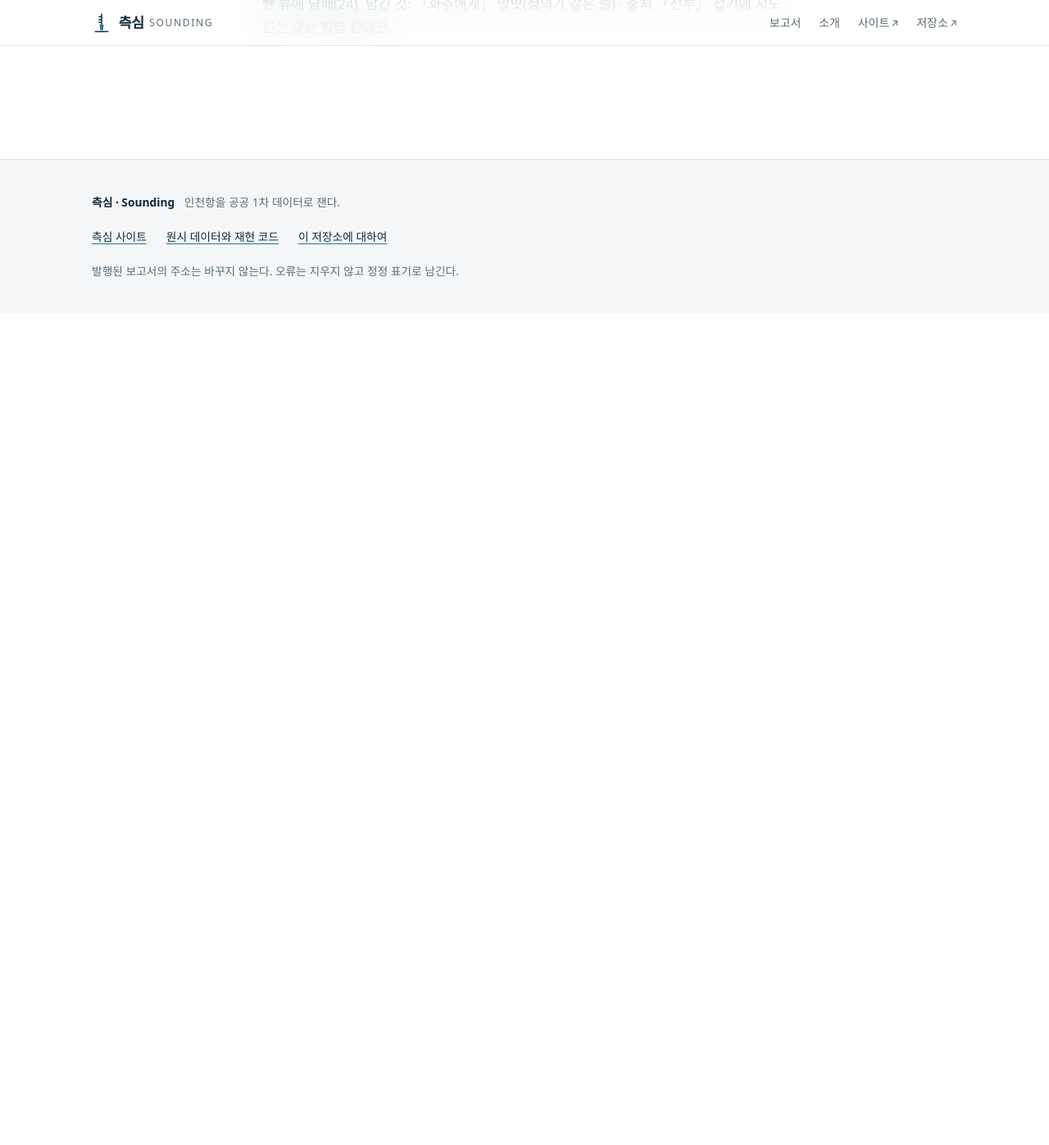
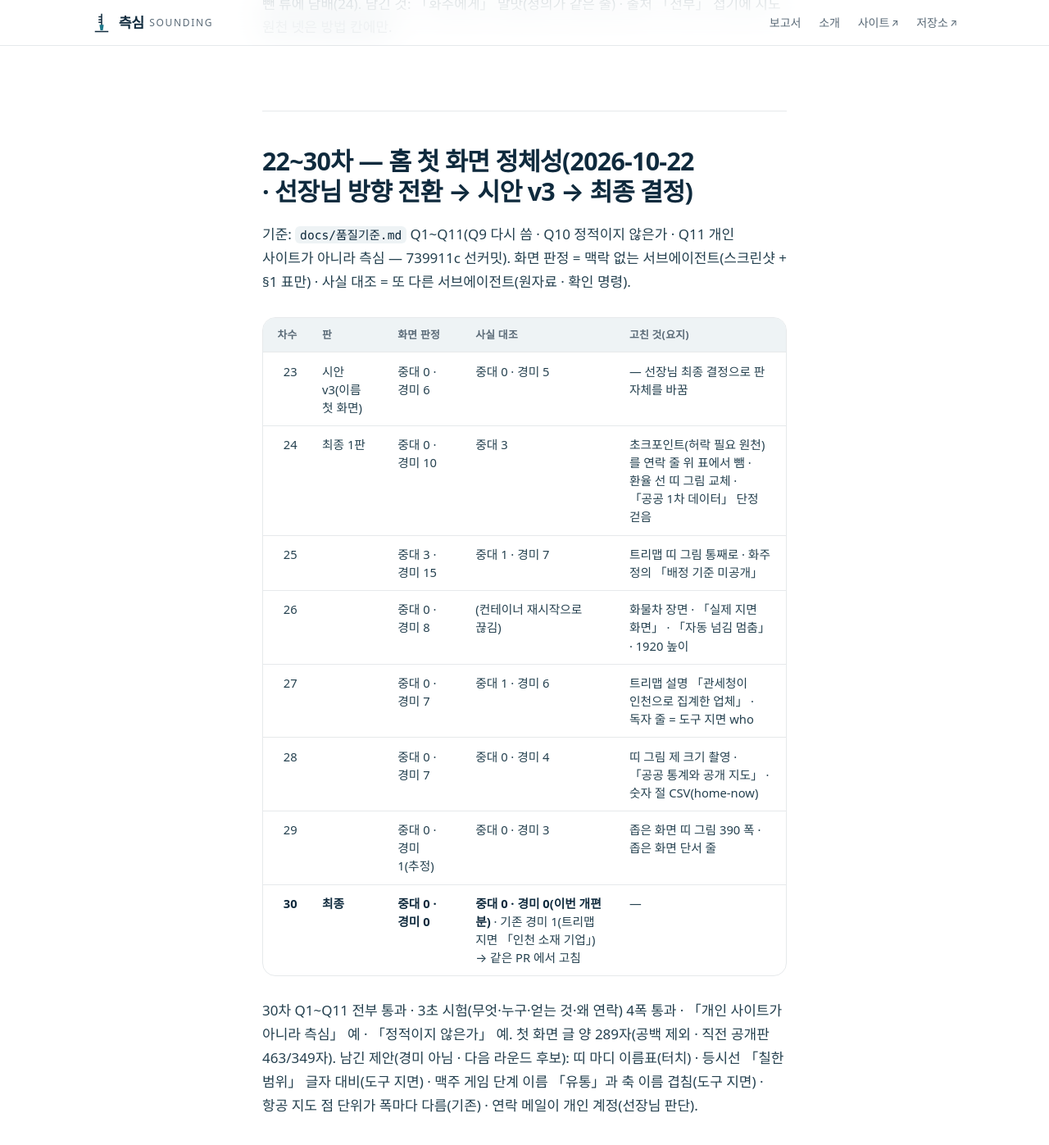
Before and after one commit to jisangj03-dev/incheon-port-analysis, a Jekyll site: the page built from docs/채점표_20261020.md, in a window 1280 px wide and 1400 px high, scrolled down 10074 px. Shown: the top 1397 px of the window at 82% size. Built offline with Jekyll 4.4.1, drawn with Linux system fonts in a browser that asks for light colours; some web fonts are replaced; our own code applies the rules of GitHub Pages for plain Markdown files; before the commit the page ends 10456 px from its top, so only the background shows below that.

```diff
--- a/docs/채점표_20261020.md
+++ b/docs/채점표_20261020.md
@@ -131,3 +131,21 @@
 6. 독일행 대권선이 러시아 상공(실제 화물기는 우회) — 범례 「대권 계산」으로 Q3 성립.
 
 20차 사실 대조 경미 중 고친 것: 「억 달러」 단위 · 짧은 판 비교 기준 · 281(원천 정밀도) · 뺀 류에 담배(24). 남긴 것: 「화주에게」 말맛(정의가 같은 줄) · 출처 「전부」 접기에 지도 원천 넷은 방법 칸에만.
+
+## 22~30차 — 홈 첫 화면 정체성(2026-10-22 · 선장님 방향 전환 → 시안 v3 → 최종 결정)
+
+기준: `docs/품질기준.md` Q1~Q11(Q9 다시 씀 · Q10 정적이지 않은가 · Q11 개인 사이트가 아니라 측심 — 739911c 선커밋). 화면 판정 = 맥락 없는 서브에이전트(스크린샷 + §1 표만) · 사실 대조 = 또 다른 서브에이전트(원자료 · 확인 명령).
+
+| 차수 | 판 | 화면 판정 | 사실 대조 | 고친 것(요지) |
+|---|---|---|---|---|
+| 23 | 시안 v3(이름 첫 화면) | 중대 0 · 경미 6 | 중대 0 · 경미 5 | — 선장님 최종 결정으로 판 자체를 바꿈 |
+| 24 | 최종 1판 | 중대 0 · 경미 10 | 중대 3 | 초크포인트(허락 필요 원천)를 연락 줄 위 표에서 뺌 · 환율 선 띠 그림 교체 · 「공공 1차 데이터」 단정 걷음 |
+| 25 | | 중대 3 · 경미 15 | 중대 1 · 경미 7 | 트리맵 띠 그림 통째로 · 화주 정의 「배정 기준 미공개」 |
+| 26 | | 중대 0 · 경미 8 | (컨테이너 재시작으로 끊김) | 화물차 장면 · 「실제 지면 화면」 · 「자동 넘김 멈춤」 · 1920 높이 |
+| 27 | | 중대 0 · 경미 7 | 중대 1 · 경미 6 | 트리맵 설명 「관세청이 인천으로 집계한 업체」 · 독자 줄 = 도구 지면 who |
+| 28 | | 중대 0 · 경미 7 | 중대 0 · 경미 4 | 띠 그림 제 크기 촬영 · 「공공 통계와 공개 지도」 · 숫자 절 CSV(home-now) |
+| 29 | | 중대 0 · 경미 1(추정) | 중대 0 · 경미 3 | 좁은 화면 띠 그림 390 폭 · 좁은 화면 단서 줄 |
+| **30** | **최종** | **중대 0 · 경미 0** | **중대 0 · 경미 0(이번 개편 분)** · 기존 경미 1(트리맵 지면 「인천 소재 기업」) → 같은 PR 에서 고침 | — |
+
+30차 Q1~Q11 전부 통과 · 3초 시험(무엇·누구·얻는 것·왜 연락) 4폭 통과 · 「개인 사이트가 아니라 측심」 예 · 「정적이지 않은가」 예. 첫 화면 글 양 289자(공백 제외 · 직전 공개판 463/349자).
+남긴 제안(경미 아님 · 다음 라운드 후보): 띠 마디 이름표(터치) · 등시선 「칠한 범위」 글자 대비(도구 지면) · 맥주 게임 단계 이름 「유통」과 축 이름 겹침(도구 지면) · 항공 지도 점 단위가 폭마다 다름(기존) · 연락 메일이 개인 계정(선장님 판단).
```
Also changed, not shown: docs/STATUS.md (+2 -0 lines), docs/작업기록.md (+8 -0 lines).
